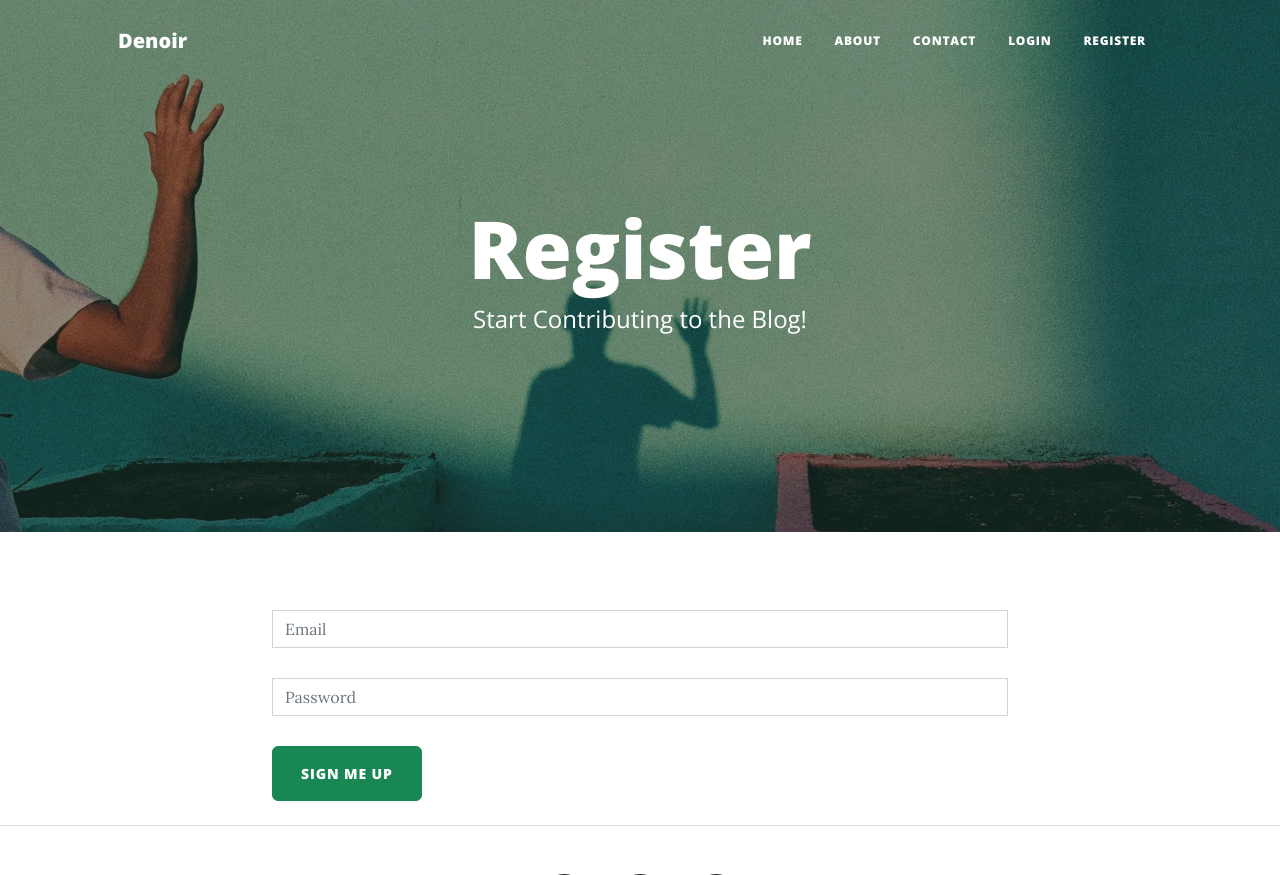
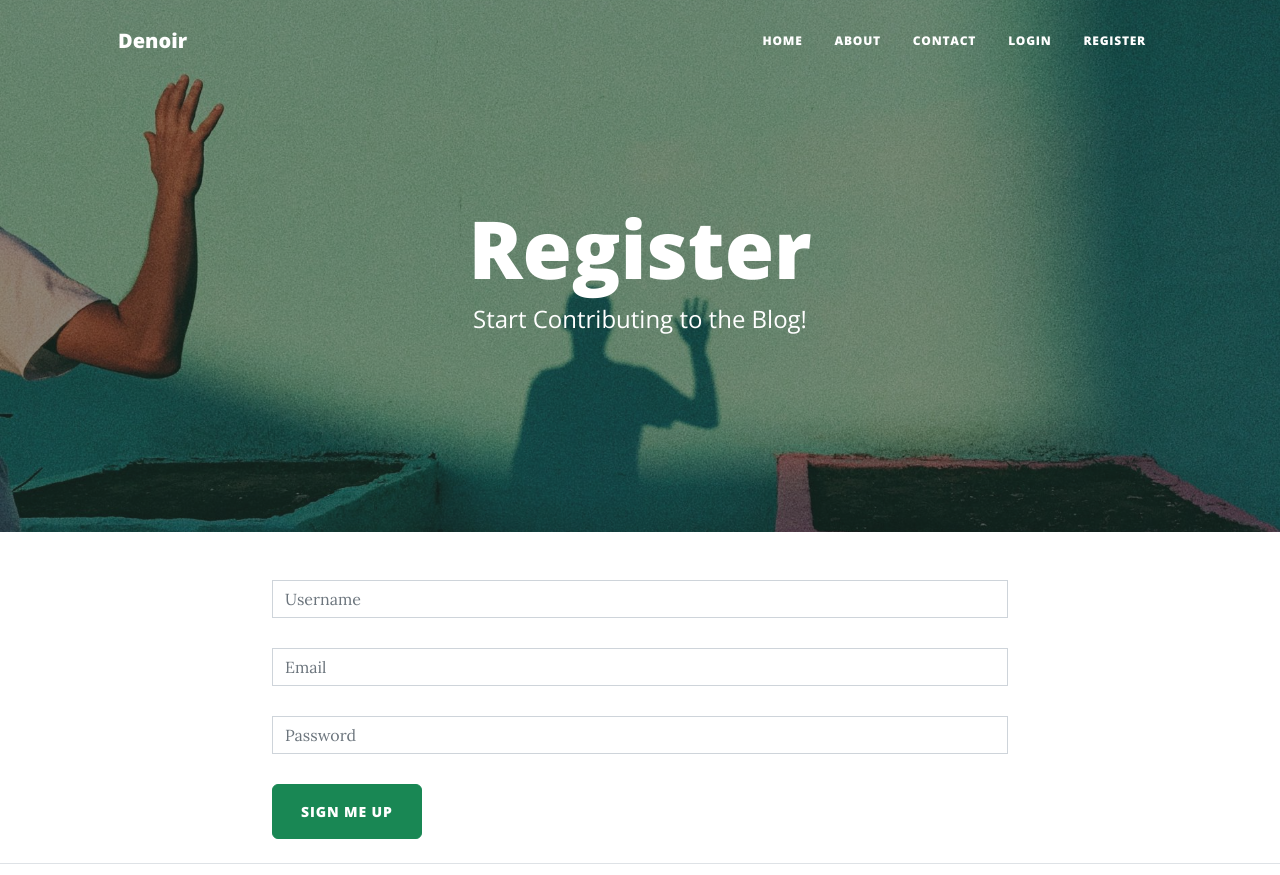
Before and after one commit to codeno1r/DenoirBlog, a Flask app: template templates/register.html in a window 1280 px wide. Shown: the top 875 px of the page. Run offline with Flask 3, Linux system fonts and the light colour scheme; the template is opened without the code that fills it: values that come from a table or form of the project are taken from there, others are empty; some libraries are stand-ins or nearby versions.

Commit message:
fix bug in register page

```diff
--- a/templates/register.html
+++ b/templates/register.html
@@ -22,7 +22,7 @@
         <!--TODO: render your registration form here-->
         <form action="#" method="post">
           {{ form.csrf_token() }}
-          {{ form.name(type='text', class='form-control', placeholder='Name') }} <br/>
+          {{ form.username(type='text', class='form-control', placeholder='Username') }} <br/>
           {{ form.email(type='email', class='form-control', placeholder='Email') }} <br/>
           {{ form.password(type='password', class='form-control', placeholder='Password') }} <br/>
           {{ form.submit(type='submit', id="submitButton", class='btn btn-success text-uppercase') }}
```
